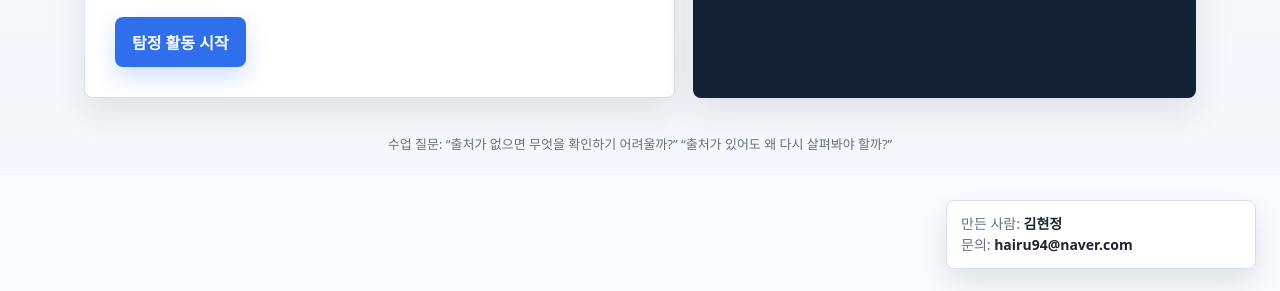
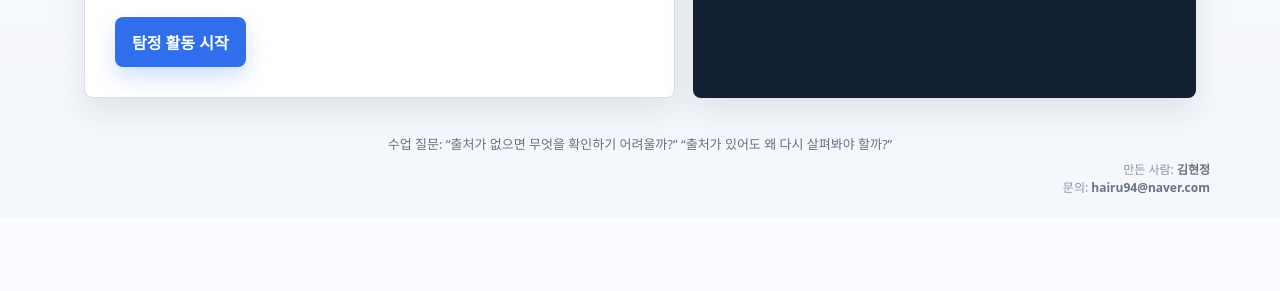
Before and after one commit to green94094/new, a plain HTML site: page rag-detective/index.html in a window 1280 px wide. Shown: the part 509-800 px from the top of the page. Drawn offline with Linux system fonts and the light colour scheme.

Commit message:
Update index.html

```diff
--- a/rag-detective/index.html
+++ b/rag-detective/index.html
@@ -176,24 +176,16 @@
     }
 
     .creator {
-      position: fixed;
-      right: 24px;
-      bottom: 22px;
-      z-index: 10;
-      width: min(310px, calc(100vw - 32px));
-      padding: 12px 14px;
-      border: 1px solid var(--line);
-      border-radius: 8px;
-      background: rgba(255, 255, 255, .94);
-      color: var(--muted);
-      line-height: 1.55;
-      font-size: 14px;
-      box-shadow: 0 12px 28px rgba(29, 36, 51, .12);
-      backdrop-filter: blur(10px);
+      margin-top: 8px;
+      color: #8a94a6;
+      line-height: 1.45;
+      font-size: 12px;
+      text-align: right;
     }
 
     .creator strong {
-      color: var(--ink);
+      color: #687386;
+      font-weight: 700;
     }
 
     .btn {
@@ -375,6 +367,8 @@
 
     footer {
       padding: 0 20px 22px;
+      width: min(1180px, 100%);
+      margin: 0 auto;
       text-align: center;
       color: var(--muted);
       font-size: 13px;
@@ -423,11 +417,6 @@
         </div>
       </div>
     </section>
-
-    <div class="creator">
-      만든 사람: <strong>김현정</strong><br />
-      문의: <strong>hairu94@naver.com</strong>
-    </div>
 
     <section class="screen" id="screen-1">
       <div class="panel">
@@ -532,7 +521,13 @@
     </section>
   </main>
 
-  <footer>수업 질문: “출처가 없으면 무엇을 확인하기 어려울까?” “출처가 있어도 왜 다시 살펴봐야 할까?”</footer>
+  <footer>
+    <div>수업 질문: “출처가 없으면 무엇을 확인하기 어려울까?” “출처가 있어도 왜 다시 살펴봐야 할까?”</div>
+    <div class="creator">
+      만든 사람: <strong>김현정</strong><br />
+      문의: <strong>hairu94@naver.com</strong>
+    </div>
+  </footer>
 
   <script>
     const screens = [...document.querySelectorAll(".screen")];
```
